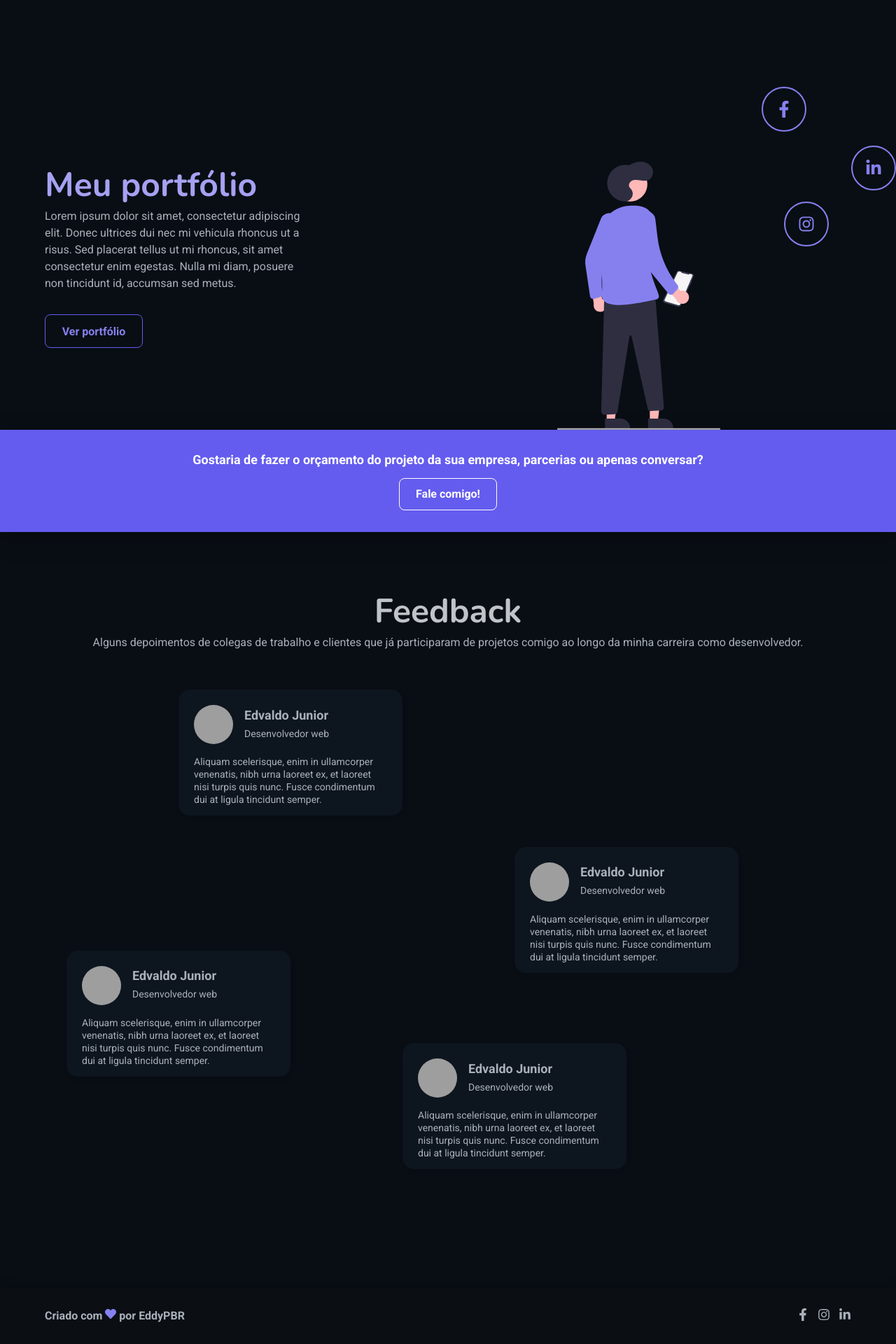
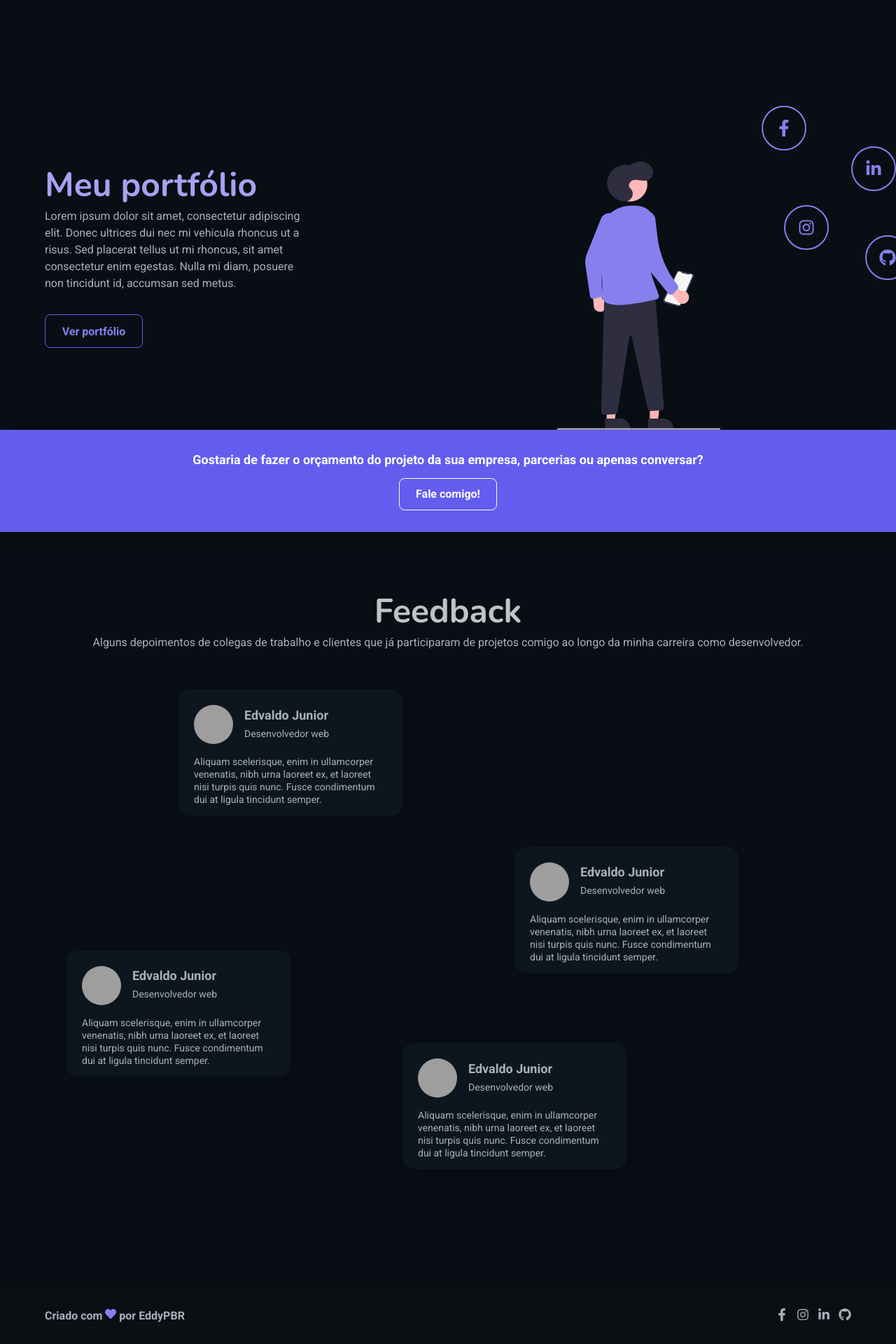
Before and after one commit to EddyPBR/eddypbr-website, a Next.js app: page / in a window 1280 px wide. Shown: the part 1817-3737 px from the top of the page at 70% size. Built offline with nearby package versions, Linux system fonts and the light colour scheme; grey boxes are pictures that could not be loaded.

Commit message:
:package: Definindo links externos do site

```diff
--- a/src/components/Footer/index.tsx
+++ b/src/components/Footer/index.tsx
@@ -1,4 +1,4 @@
-import { FaFacebookF, FaInstagram, FaLinkedinIn, FaHeart } from "react-icons/fa";
+import { FaHeart, FaFacebookF, FaInstagram, FaLinkedinIn, FaGithub } from "react-icons/fa";
 
 import { Foot } from "./styles";
 
@@ -10,16 +10,20 @@ export function Footer() {
           <strong>Criado com <FaHeart /> por EddyPBR</strong>
         </div>
         <div>
-          <a href="#">
+          <a href="https://www.facebook.com/eddypbr/" rel="noopener noreferrer" target="_blank">
             <FaFacebookF />
           </a>
 
-          <a href="#">
+          <a href="https://www.instagram.com/eddy_pbr/" rel="noopener noreferrer" target="_blank">
             <FaInstagram />
           </a>
 
-          <a href="#">
+          <a href="https://www.linkedin.com/in/eddypbr/" rel="noopener noreferrer" target="_blank">
             <FaLinkedinIn />
+          </a>
+
+          <a href="https://github.com/eddypbr" rel="noopener noreferrer" target="_blank">
+            <FaGithub />
           </a>
         </div>
       </article>
--- a/src/pages/index.tsx
+++ b/src/pages/index.tsx
@@ -1,7 +1,7 @@
 import Head from "next/head";
 import Link from "next/link";
 
-import { FaFacebookF, FaInstagram, FaLinkedinIn } from "react-icons/fa"
+import { FaFacebookF, FaInstagram, FaLinkedinIn, FaGithub } from "react-icons/fa"
 
 import { Navbar } from "../components/Navbar";
 import { BlogAside } from "../components/BlogAside";
@@ -113,15 +113,21 @@ export default function Home() {
             <img src="./images/guy.svg" alt="Redes sociais" />
 
             <div>
-              <Link href="#">
-                <a><FaFacebookF /></a>
-              </Link>
-              <Link href="#">
-                <a><FaInstagram /></a>
-              </Link>
-              <Link href="#">
-                <a><FaLinkedinIn /></a>
-              </Link>
+              <a href="https://www.facebook.com/eddypbr/" rel="noopener noreferrer" target="_blank">
+                <FaFacebookF />
+              </a>
+
+              <a href="https://www.instagram.com/eddy_pbr/" rel="noopener noreferrer" target="_blank">
+                <FaInstagram />
+              </a>
+
+              <a href="https://www.linkedin.com/in/eddypbr/" rel="noopener noreferrer" target="_blank">
+                <FaLinkedinIn />
+              </a>
+
+              <a href="https://github.com/eddypbr" rel="noopener noreferrer" target="_blank">
+                <FaGithub />
+              </a>
             </div>
           </div>
         </Portfolio>
--- a/src/styles/Home.tsx
+++ b/src/styles/Home.tsx
@@ -217,18 +217,24 @@ export const Portfolio = styled.section`
 
       a:nth-child(1) {
         margin-left: -12.8rem;
-        animation: ${upToDown(0, 6.6)} 4s ease-in-out infinite alternate;
+        animation: ${upToDown(2, 4.8)} 4s ease-in-out infinite alternate;
       }
 
       a:nth-child(2) {
         margin-left: -9.6rem;
         margin-top: 14.8rem;
-        animation: ${upToDown(14.8, 6.6)} 3.6s ease-in-out infinite alternate;
+        animation: ${upToDown(14.8, 3.6)} 3.6s ease-in-out infinite alternate;
       }
 
       a:nth-child(3) {
         margin-top: 5.8rem;
-        animation: ${upToDown(5.8, 6.6)} 3.2s ease-in-out infinite alternate;
+        animation: ${upToDown(5.8, 5.6)} 3.2s ease-in-out infinite alternate;
+      }
+
+      a:nth-child(4) {
+        margin-left: 2rem;
+        margin-top: 19rem;
+        animation: ${upToDown(18.8, 4.8)} 3.4s ease-in-out infinite alternate;
       }
     }
   }
```
